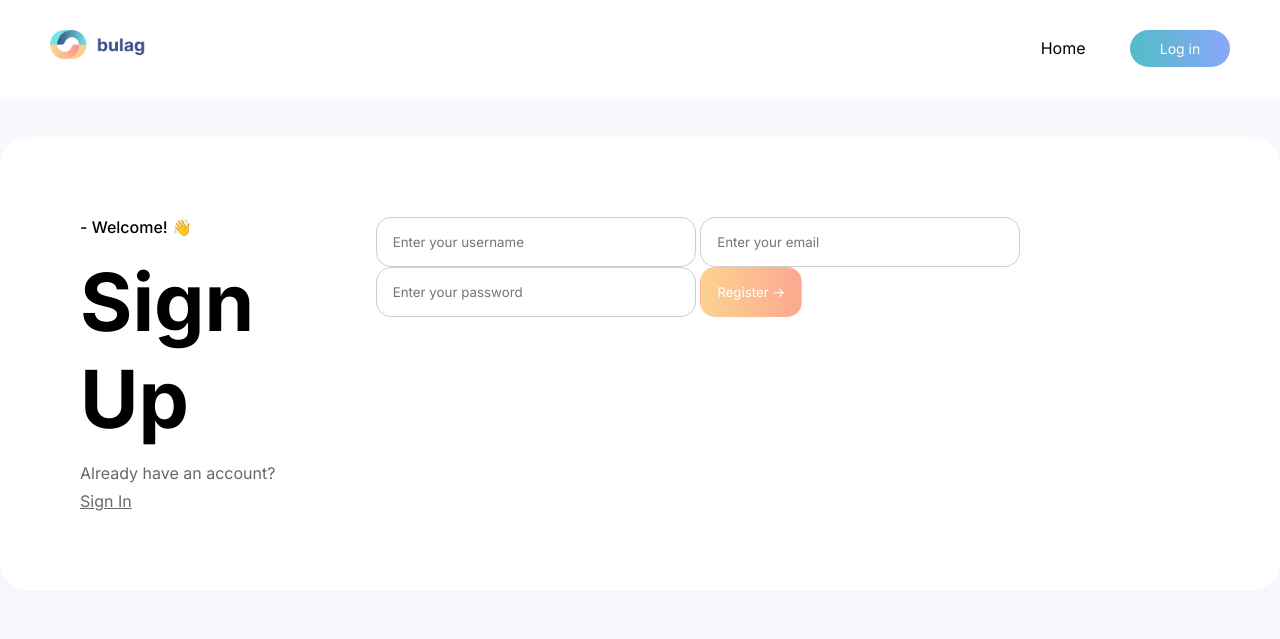
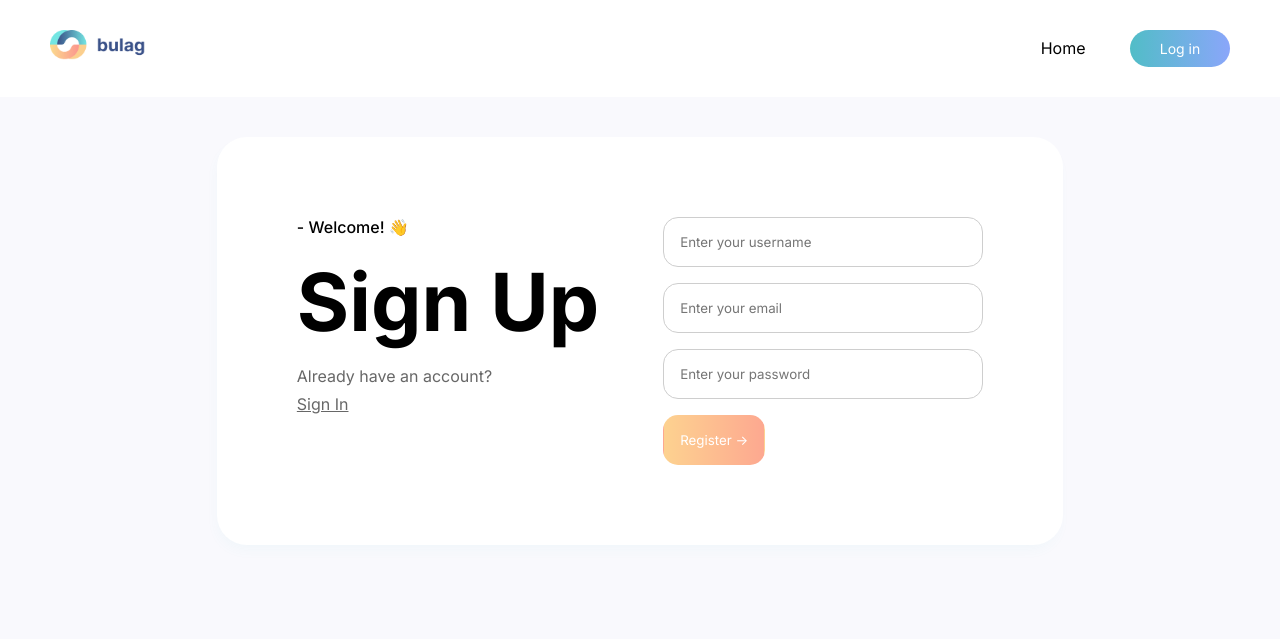
Before and after one commit to keiruu/CIT236-Blogging-System, a PHP site: page /signup.php in a window 1280 px wide. Shown: the top 639 px of the page. Run offline with PHP 8.4, Linux system fonts and the light colour scheme.

Commit message:
fixed log in and signup layout

```diff
--- a/styles/loginsignup.css
+++ b/styles/loginsignup.css
@@ -68,6 +68,9 @@ body {
     color: black;
     font-family: 'Inter', sans-serif;
     width: 20rem;
+    display: flex;
+    flex-direction: column;
+    margin-bottom: 1rem;
 }
 
 .right button {
```
